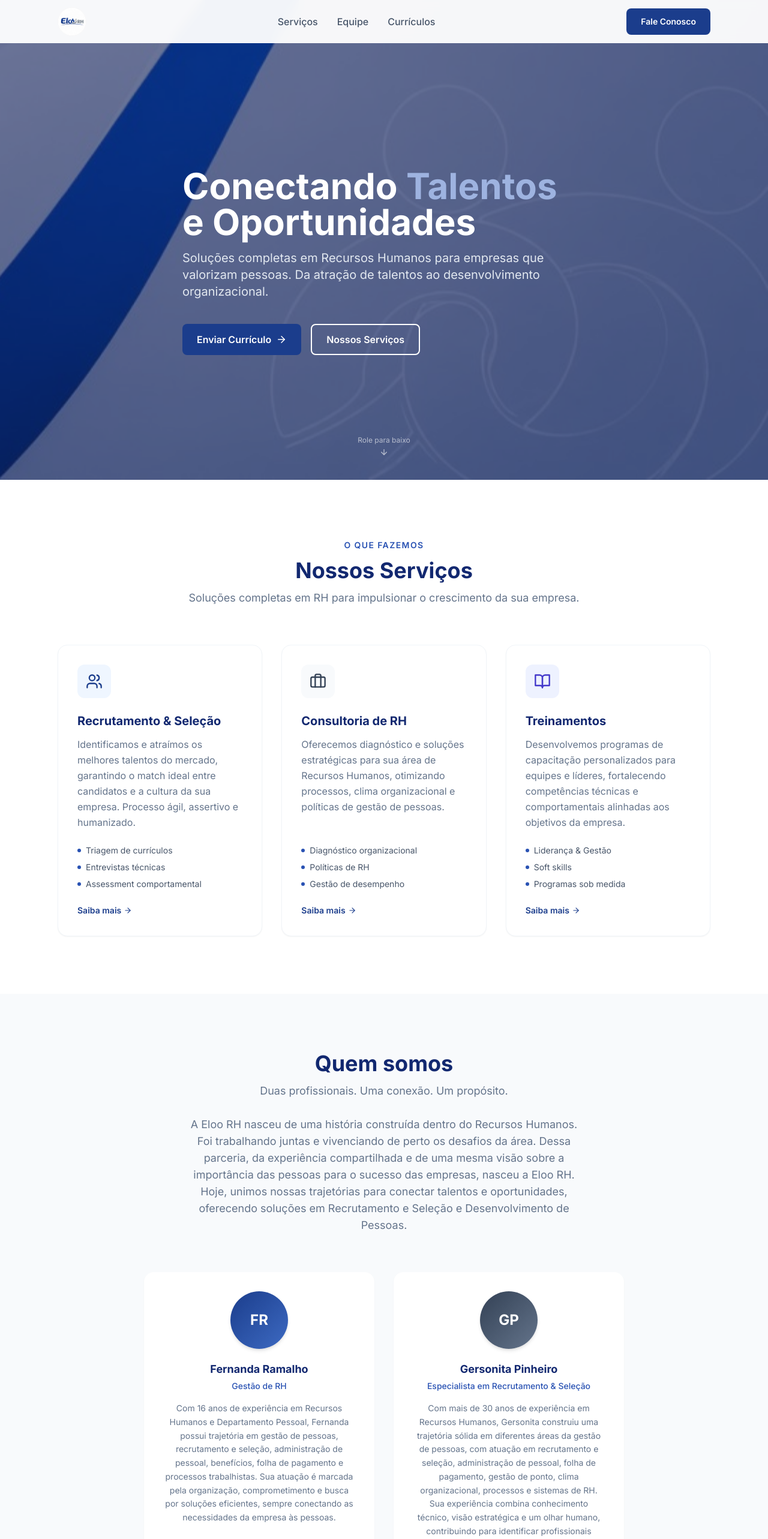
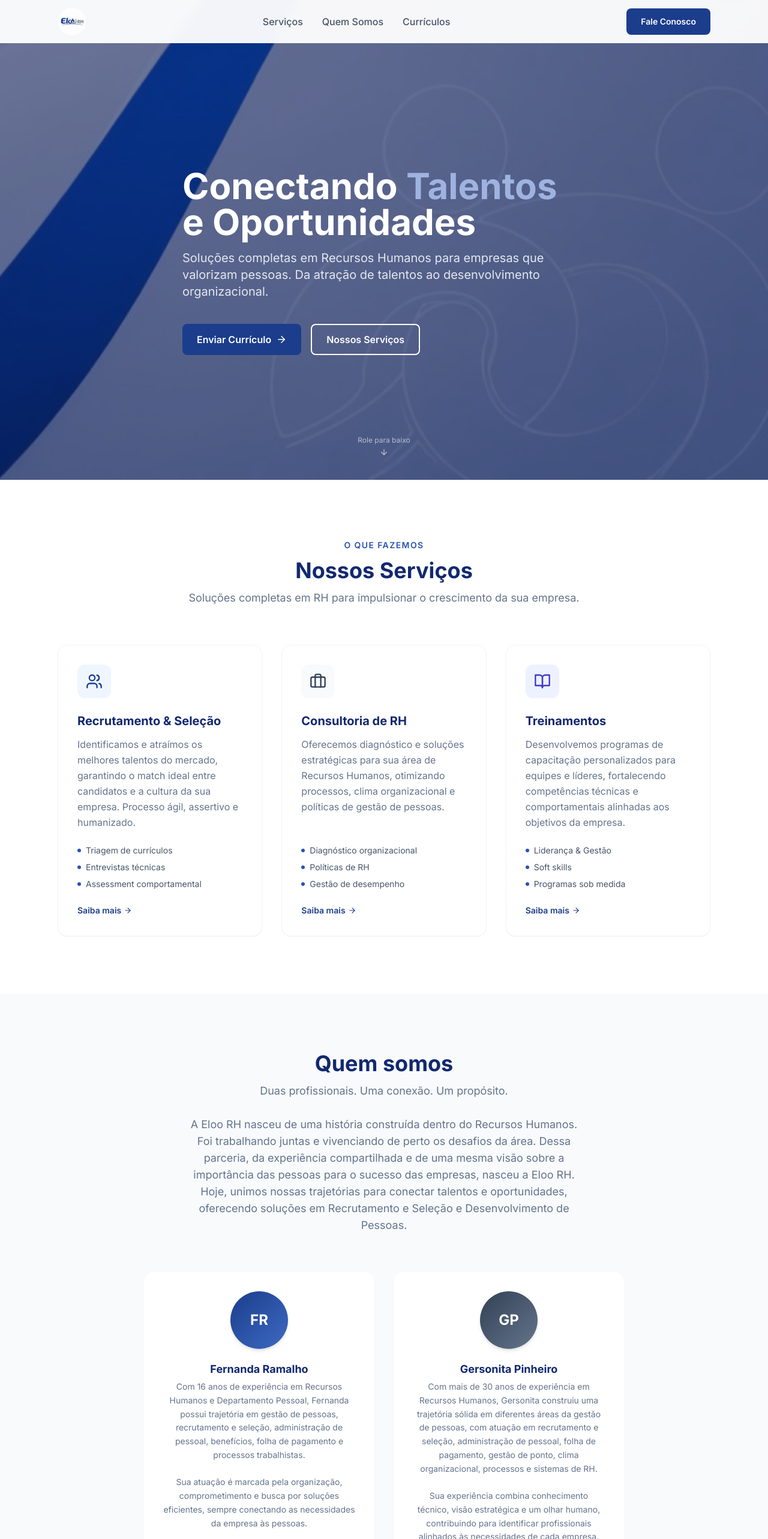
Before and after one commit to PedroElorriaga/eloorh, a React (Vite) app: page / in a window 1280 px wide. Shown: the top 2566 px of the page at 60% size. Built offline with nearby package versions, Linux system fonts and the light colour scheme.

Commit message:
fix: team building fixed

```diff
--- a/src/components/Header.jsx
+++ b/src/components/Header.jsx
@@ -3,7 +3,7 @@
 
 const NAV_LINKS = [
     { label: 'Serviços', href: '#servicos' },
-    { label: 'Equipe', href: '#equipe' },
+    { label: 'Quem Somos', href: '#quem-somos' },
     { label: 'Currículos', href: '#curriculos' },
     // { label: 'Contato', href: '#contato' },
 ]
--- a/src/components/Team.jsx
+++ b/src/components/Team.jsx
@@ -5,7 +5,7 @@
     {
         name: 'Fernanda Ramalho',
         role: 'Gestão de RH',
-        bio: 'Com 16 anos de experiência em Recursos Humanos e Departamento Pessoal, Fernanda possui trajetória em gestão de pessoas, recrutamento e seleção, administração de pessoal, benefícios, folha de pagamento e processos trabalhistas. Sua atuação é marcada pela organização, comprometimento e busca por soluções eficientes, sempre conectando as necessidades da empresa às pessoas.',
+        bio: 'Com 16 anos de experiência em Recursos Humanos e Departamento Pessoal, Fernanda possui trajetória em gestão de pessoas, recrutamento e seleção, administração de pessoal, benefícios, folha de pagamento e processos trabalhistas. \n\nSua atuação é marcada pela organização, comprometimento e busca por soluções eficientes, sempre conectando as necessidades da empresa às pessoas.',
         initials: 'FR',
         color: 'from-primary-700 to-primary-500',
         linkedinUrl: 'https://www.linkedin.com/in/fernandasramalho/',
@@ -13,7 +13,7 @@
     {
         name: 'Gersonita Pinheiro',
         role: 'Especialista em Recrutamento & Seleção',
-        bio: 'Com mais de 30 anos de experiência em Recursos Humanos, Gersonita construiu uma trajetória sólida em diferentes áreas da gestão de pessoas, com atuação em recrutamento e seleção, administração de pessoal, folha de pagamento, gestão de ponto, clima organizacional, processos e sistemas de RH. Sua experiência combina conhecimento técnico, visão estratégica e um olhar humano, contribuindo para identificar profissionais alinhados às necessidades de cada empresa.',
+        bio: 'Com mais de 30 anos de experiência em Recursos Humanos, Gersonita construiu uma trajetória sólida em diferentes áreas da gestão de pessoas, com atuação em recrutamento e seleção, administração de pessoal, folha de pagamento, gestão de ponto, clima organizacional, processos e sistemas de RH. \n\nSua experiência combina conhecimento técnico, visão estratégica e um olhar humano, contribuindo para identificar profissionais alinhados às necessidades de cada empresa.',
         initials: 'GP',
         color: 'from-slate-700 to-slate-500',
         linkedinUrl: 'https://www.linkedin.com/in/gersonita-pinheiro-12576429/',
@@ -34,7 +34,7 @@
     const sectionRef = useScrollAnimation()
 
     return (
-        <section id="equipe" ref={sectionRef} className="py-24 bg-slate-50">
+        <section id="quem-somos" ref={sectionRef} className="py-24 bg-slate-50">
             <div className="section-container">
                 {/* Heading */}
                 <div className="text-center mb-16 animate-on-scroll">
@@ -61,8 +61,8 @@
 
                             {/* Info */}
                             <h3 className="text-lg font-bold text-primary-800 mt-5 mb-1">{name}</h3>
-                            <p className="text-sm font-medium text-primary-600 mb-4">{role}</p>
-                            <p className="text-slate-500 text-sm leading-relaxed flex-1">{bio}</p>
+                            {/* <p className="text-sm font-medium text-primary-600 mb-4">{role}</p> */}
+                            <p className="text-slate-500 text-sm leading-relaxed whitespace-pre-line flex-1">{bio}</p>
 
                             {/* LinkedIn placeholder */}
                             <a
@@ -81,7 +81,8 @@
                         <h2 className="text-center section-title">Nosso Propósito</h2>
                         <p className="text-center section-subtitle mx-auto">
                             Acreditamos que uma contratação vai muito além de preencher uma vaga. É conectar pessoas, competências e oportunidades.
-                            <br></br>
+                            <br />
+                            <br />
                             Eloo RH — Conectando talentos e oportunidades.
                         </p>
                     </div>
```
